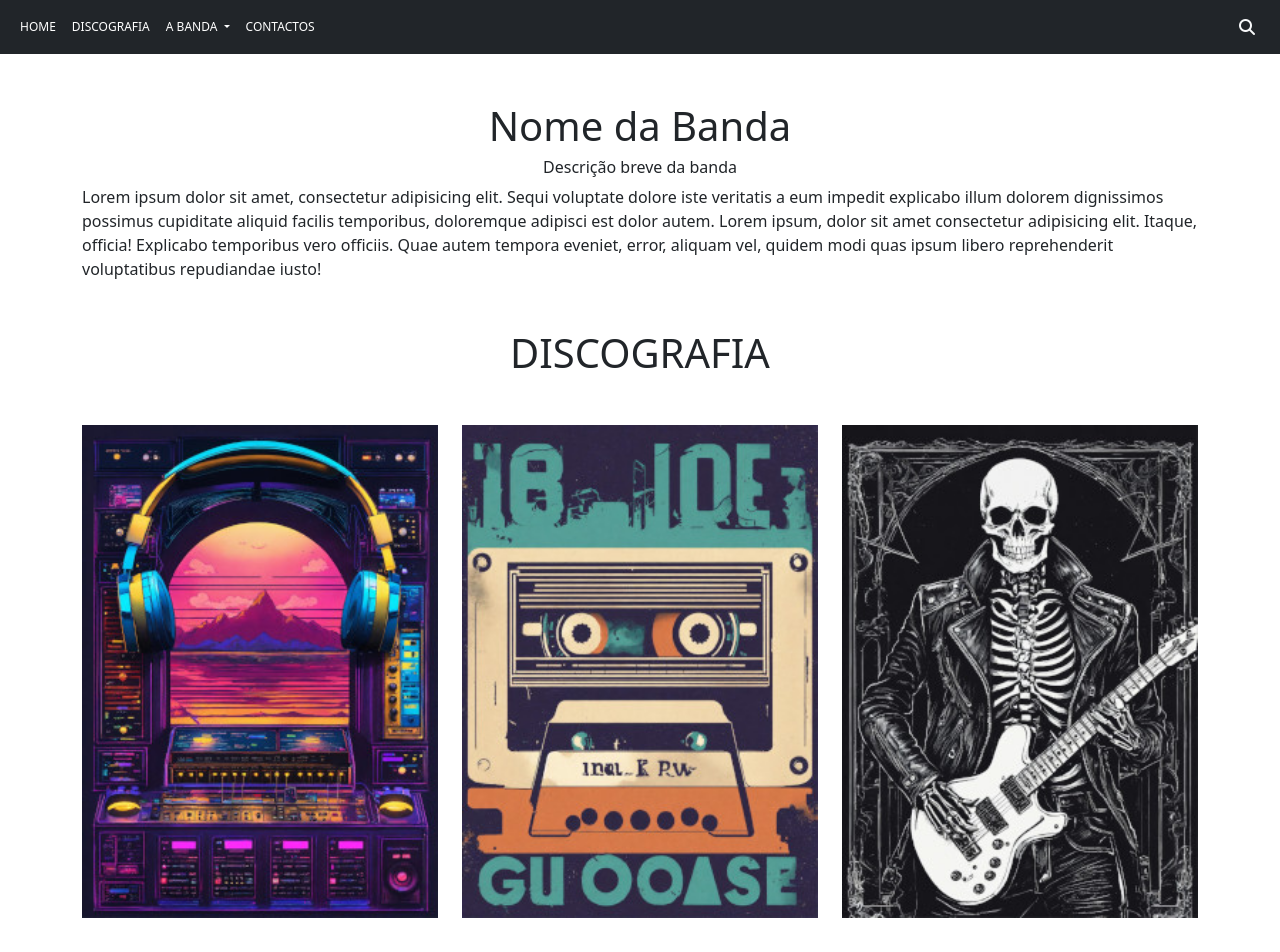
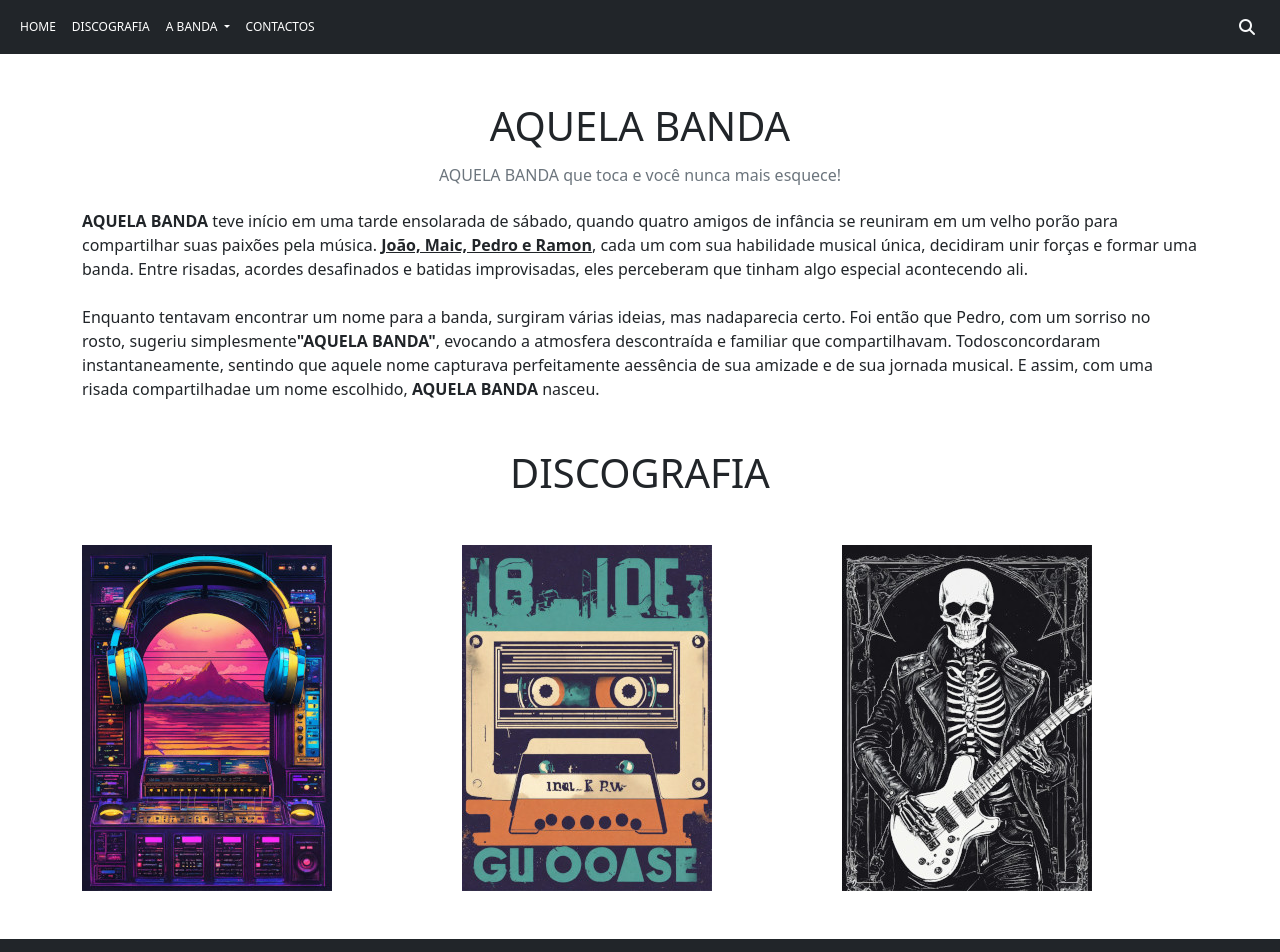
Before and after one commit to jhonyrodrigues99/Curso-Web, a plain HTML site: page lista-pratica/praticafinal/praticafinal.html in a window 1280 px wide. Shown: the top 952 px of the page. Drawn offline with nearby package versions, Linux system fonts and the light colour scheme.

Commit message:
finalizando trabalho final

```diff
--- a/lista-pratica/praticafinal/praticafinal.html
+++ b/lista-pratica/praticafinal/praticafinal.html
@@ -29,7 +29,7 @@
 
     footer {
       height: 150px;
-      margin: 0px;
+      margin-top: 100px;
     }
 
   </style>
@@ -71,9 +71,11 @@
   </nav>
 
   <div class="container mt-5">
-      <h1 class="text-center">Nome da Banda</h1>
-      <h6 class="text-center">Descrição breve da banda</h6>
-      <p>Lorem ipsum dolor sit amet, consectetur adipisicing elit. Sequi voluptate dolore iste veritatis a eum impedit explicabo illum dolorem dignissimos possimus cupiditate aliquid facilis temporibus, doloremque adipisci est dolor autem. Lorem ipsum, dolor sit amet consectetur adipisicing elit. Itaque, officia! Explicabo temporibus vero officiis. Quae autem tempora eveniet, error, aliquam vel, quidem modi quas ipsum libero reprehenderit voluptatibus repudiandae iusto!</p>
+      <h1 class="text-center mb-3">AQUELA BANDA</h1>
+      <h6 class="text-center text-secondary mb-4">AQUELA BANDA que toca e você nunca mais esquece!</h6>
+      <p><span class="fw-bolder">AQUELA BANDA</span> teve início em uma tarde ensolarada de sábado, quando quatro amigos de infância se reuniram em um velho porão para compartilhar suas paixões pela música. <span class="text-decoration-underline fw-bold">João, Maic, Pedro e Ramon</span>, cada um com sua habilidade musical única, decidiram unir forças e formar uma banda. Entre risadas, acordes desafinados e batidas improvisadas, eles perceberam que tinham algo especial acontecendo ali. <br> <br>
+
+      Enquanto tentavam encontrar um nome para a banda, surgiram várias ideias, mas nadaparecia certo. Foi então que Pedro, com um sorriso no rosto, sugeriu simplesmente<span class="fw-bolder">"AQUELA BANDA"</span>, evocando a atmosfera descontraída e familiar que compartilhavam. Todosconcordaram instantaneamente, sentindo que aquele nome capturava perfeitamente aessência de sua amizade e de sua jornada musical. E assim, com uma risada compartilhadae um nome escolhido, <span class="fw-bold">AQUELA BANDA</span> nasceu.</p>
     </div>
   </div>
 
@@ -81,9 +83,9 @@
 
   <div class="container">
     <div class="row mt-5">
-      <img src="pictures/capaeletronic250.jpg" alt="" class="col-4 img-fluid">
-      <img src="pictures/capaindie250.jpg" alt="" class="col-4 img-fluid">
-      <img src="pictures/caparock250.jpg" alt="" class="col-4 img-fluid">
+      <a class="col-4 img-fluid" href="pictures/eletronica.jpg" target="_blank"><img src="pictures/capaeletronic250.jpg" alt="" ></a>
+      <a class="col-4 img-fluid" href="pictures/indie.jpg" target="_blank"><img src="pictures/capaindie250.jpg" alt=""></a>
+      <a class="col-4 img-fluid" href="pictures/rock.jpg" target="_blank"><img src="pictures/caparock250.jpg" alt=""></a>
     </div>
   </div>
 
@@ -152,6 +154,7 @@
     </div>
   </div>
 
+  <form>
     <div class="container mt-5">
       <div class="row justify-content-center">
         <div class="col-3">
@@ -164,10 +167,12 @@
       <div class="form-floating mt-3 col-6 mx-auto">
         <textarea class="form-control" placeholder="Leave a comment here" id="floatingTextarea2" style="height: 100px"></textarea>
         <label for="floatingTextarea2">Mensagem</label>
+        <input class="btn btn-primary float-end mt-2" type="submit" value="Submit">
       </div>
     </div>
+  </form>
 
-  <footer class="container-fluid bg-body-tertiary mt-5 p-5">
+  <footer class="container-fluid bg-body-tertiary p-5 text-center">
     <a href="#"><i class="fa-brands fa-facebook text-dark"></i></a>
     <a href="#"><i class="fa-brands fa-instagram text-dark"></i></a>
     <a href="#"><i class="fa-brands fa-x-twitter text-dark"></i></a>
```
Lines whose indentation alone changed are shown as unchanged.
